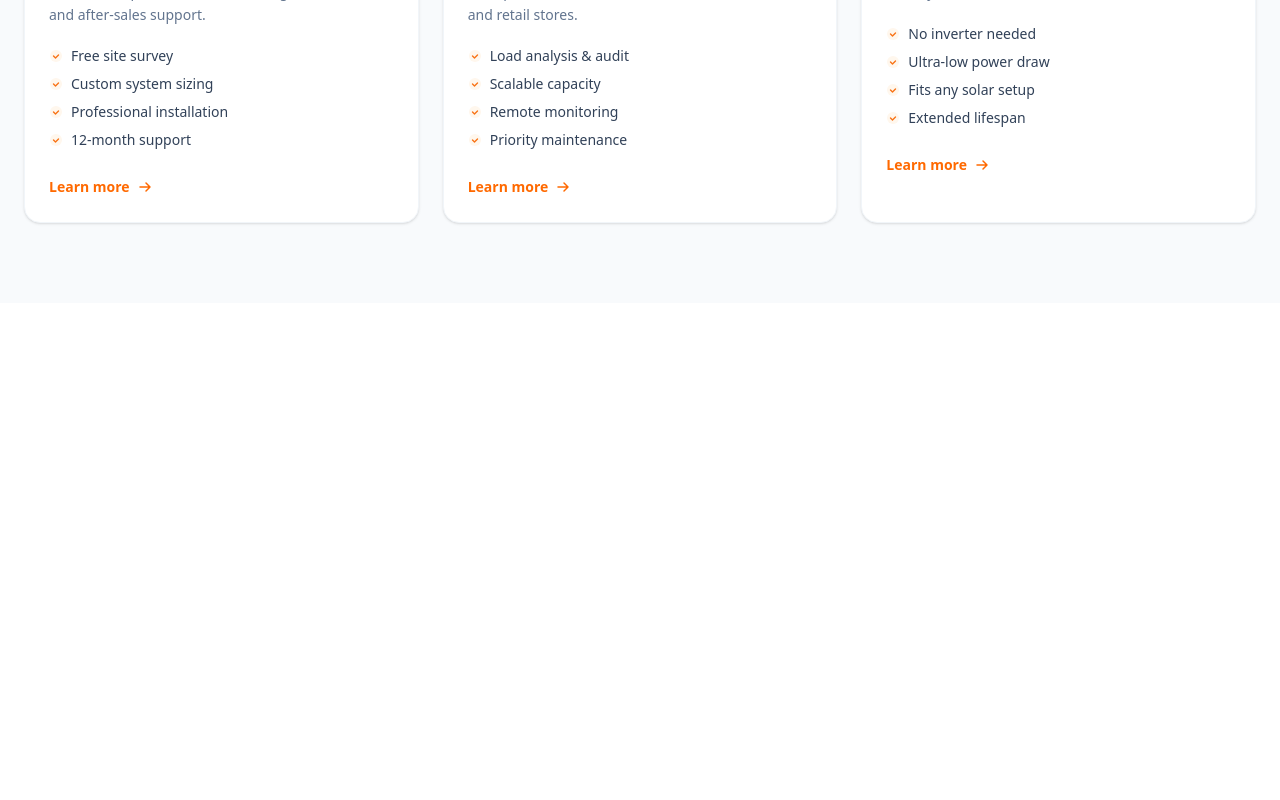
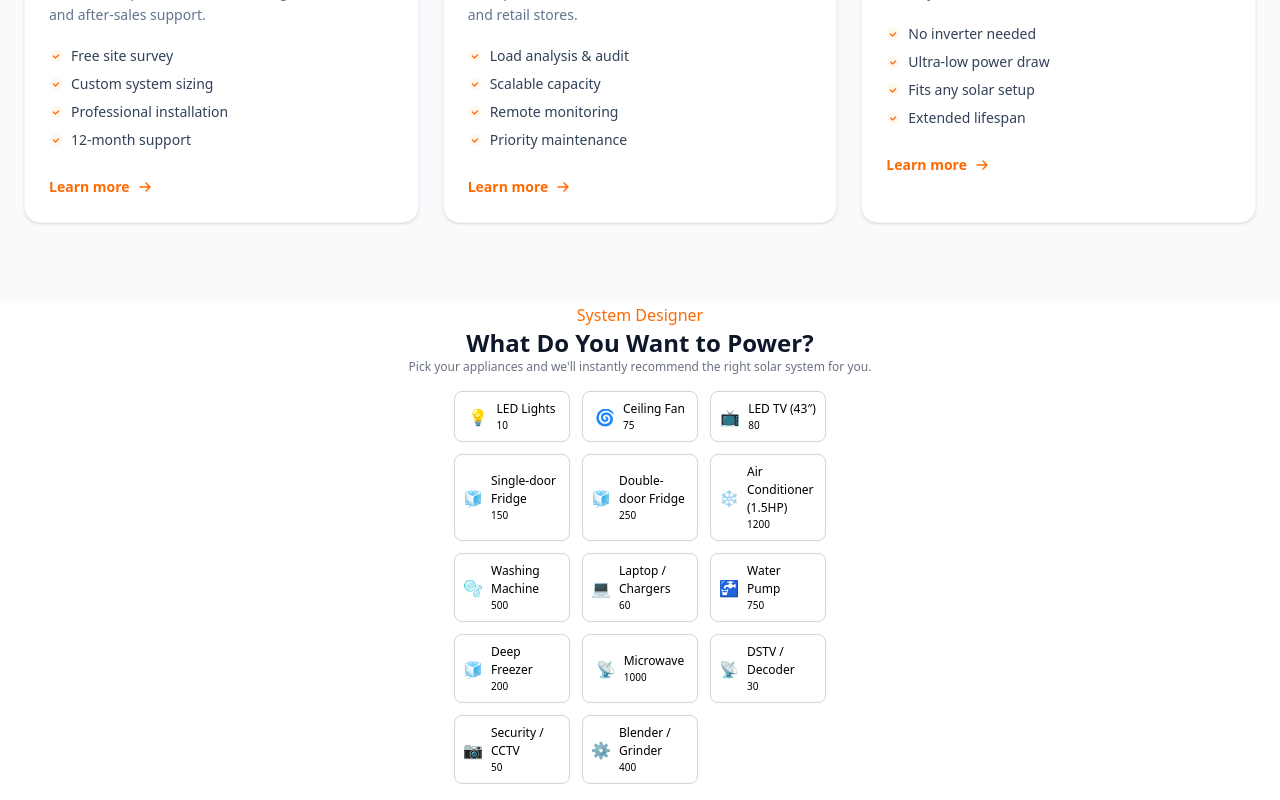
Before and after one commit to Modupe-Onakoya/solara-energy, a Next.js app: page / in a window 1280 px wide. Shown: the part 1978-2778 px from the top of the page. Before the commit the page ends 2281 px from the top, so only its background shows below. Built offline with nearby package versions, Linux system fonts and the light colour scheme.

Commit message:
working on recommendation section

```diff
--- a/src/app/page.tsx
+++ b/src/app/page.tsx
@@ -3,6 +3,7 @@ import Navbar from "@/component/Navbar";
 import Practise from "@/component/Practise";
 import Product from "@/component/Product";
 import Solutions from "@/component/Solutions";
+import SystemRecommendation from "@/component/SystemRecommendation";
 
 
 export default function Home() {
@@ -13,6 +14,7 @@ export default function Home() {
       <Product />
       {/* <Practise /> */}
       <Solutions />
+      <SystemRecommendation />
     </div>
   );
 }
--- a/src/component/Hero.tsx
+++ b/src/component/Hero.tsx
@@ -4,7 +4,15 @@ import Image from "next/image";
 export default function Hero() {
 
     return (
-        <div className=" pt-30 bg-gray-300">
+        <div className=" pt-30 relative w-full">
+            <video
+                className="absolute inset-0 -z-100 object-cover"
+                src="/video/vid.mp4"
+                autoPlay
+                muted
+                loop
+                playsInline
+            />
             <div className="md:px-16 px-4">
                 <p className="text-[12px] max-sm:max-w-[250px]  font-bold text-orange-500">CLEAN ENERGY FOR EVERY NIGERIAN  HOME</p>
                 <div className="flex-col flex py-4 md:hidden">
--- /dev/null
+++ b/src/component/SystemRecommendation.tsx
@@ -0,0 +1,38 @@
+
+import { appliances } from "@/data/appliance"
+
+export default function SystemRecommendation() {
+
+    let appliance = appliances
+
+    return (
+        <div className="px-4 flex flex-col items-center">
+            <p className="text-orange-500">System Designer</p>
+            <p className="text-[#0F172A] text-2xl font-bold text-center">What Do You Want to Power?</p>
+            <p className="text-center text-gray-500 text-xs">Pick your appliances and we'll instantly recommend the right solar system for you.</p>
+            <div>
+
+                <div className="grid grid-cols-2 gap-3 py-4 md:grid-cols-3">
+                    {
+                        appliance.map((item, idx) => (
+                            <div className="flex items-center border border-gray-300 rounded-lg justify-center gap-2 px-2 py-2" key={idx}>
+                                <p>{item.icon}</p>
+                                <div className="flex flex-col">
+                                    <span className="text-[12px] max-w-[70px] font-medium">{item.label}</span>
+                                    <span className="text-[10px]">{item.watts}</span>
+                                </div>
+                            </div>
+
+                        ))
+                    }
+
+                </div>
+                <div>
+
+                </div>
+            </div>
+
+
+        </div>
+    )
+}
--- a/src/data/systemDesgin.ts
+++ b/src/data/appliance.ts
@@ -1,5 +1,6 @@
+import { Design } from "@/types";
 
-const appliances = [
+export const appliances: Design[] = [
     { id: "lights", label: "LED Lights", icon: "💡", watts: 10, qty: 6, unit: "bulbs" },
     { id: "fan", label: "Ceiling Fan", icon: "🌀", watts: 75, qty: 3, unit: "fans" },
     { id: "tv", label: "LED TV (43″)", icon: "📺", watts: 80, qty: 1, unit: "TVs" },
```
Also changed, not shown: src/types/index.ts (+9 -0 lines), 1 other file (tests, documents, lock files or other folders).
